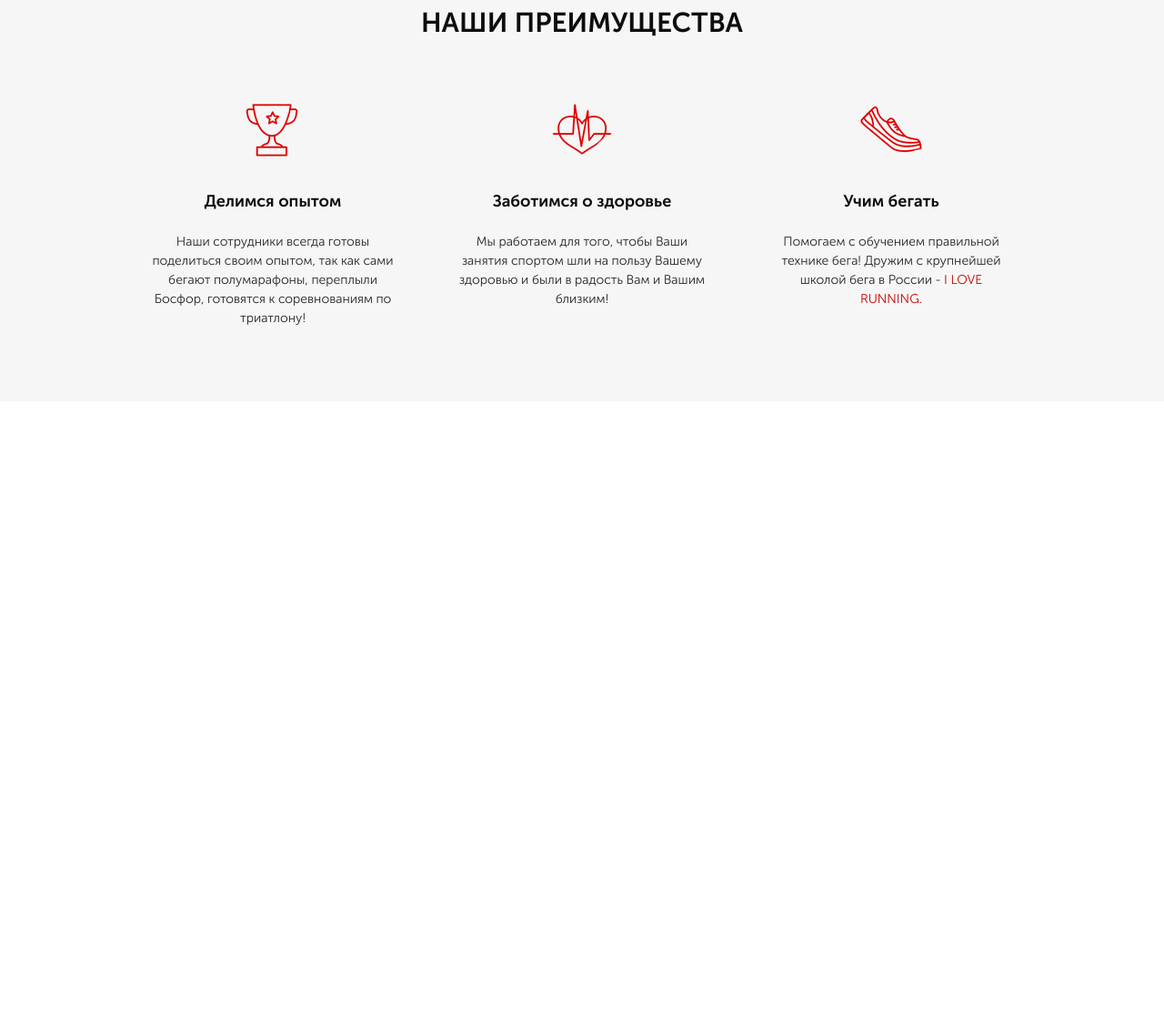
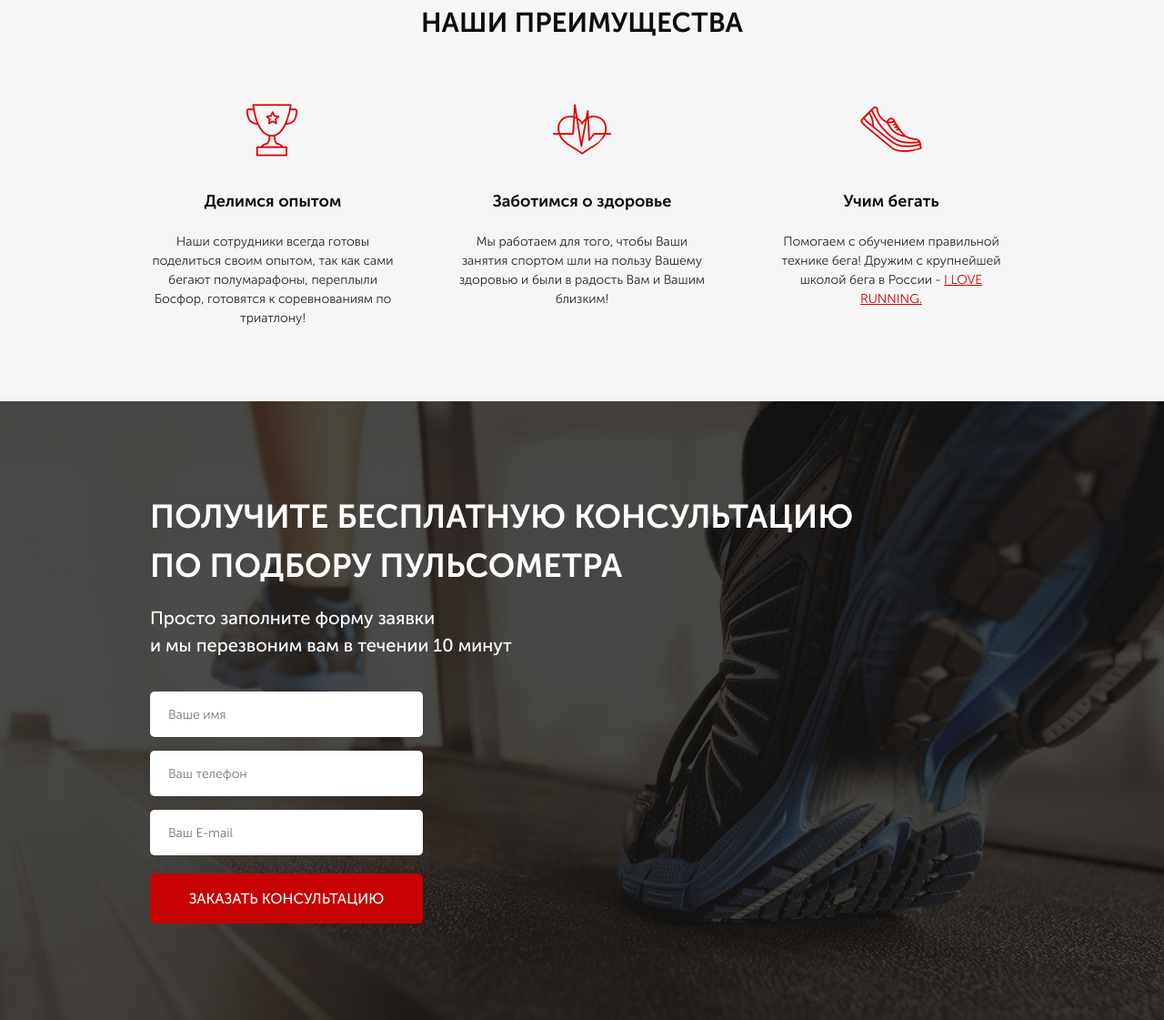
Before and after one commit to Nosberg/Project_4-without-bootstrap, a website: page src/index.html in a window 1280 px wide. Shown: the part 762-1883 px from the top of the page at 91% size. Before the commit the page ends 1203 px from the top, so only its background shows below. Drawn offline with Linux system fonts and the light colour scheme.

Commit message:
add consultation

```diff
--- a/src/index.html
+++ b/src/index.html
@@ -70,5 +70,25 @@
             </div>
         </div>
     </div>
+
+    <div class="consultation">
+        <div class="container">
+            <h2 class="title title_left">
+                Получите бесплатную консультацию <br>
+                по подбору пульсометра
+            </h2>
+            <div class="consultation__descr">
+                Просто заполните форму заявки<br>
+                 и мы перезвоним вам в течении 10 минут
+            </div>
+            <form class="feed-form" action="#">
+                <input name="name" required placeholder="Ваше имя" type="text">
+                <input name="phone" required placeholder="Ваш телефон" type="number">
+                <input name="email" required placeholder="Ваш E-mail" type="email">
+
+                <button class="button button_submit">заказать кОНСУЛЬТАЦИЮ</button>
+            </form>
+        </div>
+    </div>
 </body>
 </html>
--- a/src/sass/blocks/_benefits.sass
+++ b/src/sass/blocks/_benefits.sass
@@ -23,7 +23,7 @@
             width: 270px
             a
                 color: $red
-                text-decoration: none
+                text-decoration: underline
     &__subheader
         font-weight: 700
         font-size: 18px
--- a/src/sass/blocks/_buttons.sass
+++ b/src/sass/blocks/_buttons.sass
@@ -14,3 +14,8 @@
         height: 50px
         font-size: 16px
         margin-top: 65px
+    &_submit
+        width: 100%
+        height: 55px
+        border-radius: 5px
+        font-size: 16px
--- /dev/null
+++ b/src/sass/blocks/_consultation.sass
@@ -0,0 +1,38 @@
+.consultation
+    min-height: 680px
+    padding: 100px 0 92px 0
+    background: url(../img/bg_shoes.jpg) center (center/cover) no-repeat
+    &__descr
+        font-weight: 500
+        font-size: 20px
+        color: #FFFFFF
+        margin-top: 15px
+
+@media (max-width: 950px )
+    .feed-form
+        margin: 0 auto
+    .consultation
+        .title
+            &_left
+                text-align: center
+        &__descr
+            text-align: center
+
+@media (max-width: 780px )
+   .consultation
+        .title
+            font-size: 30px
+        &__descr
+             font-size: 17px
+
+@media ( max-width:670px )
+   .consultation
+        .title
+            font-size: 25px
+        &__descr
+             font-size: 15px
+
+@media ( max-width:370px )
+   .consultation
+        .title
+            font-size: 20px
--- /dev/null
+++ b/src/sass/blocks/_forms.sass
@@ -0,0 +1,17 @@
+.feed-form
+    margin-top: 36px
+    display: flex
+    flex-direction: column
+    width: 300px
+    input
+        height: 50px
+        border-radius: 5px
+        background-color: #fff
+        border: none
+        margin-bottom: 15px
+        padding: 0 20px
+        font-size: 14px
+        font-weight: 300
+        color: #4b4b4b
+        &:nth-child(3)
+            margin-bottom: 20px
--- a/src/sass/blocks/_promo.sass
+++ b/src/sass/blocks/_promo.sass
@@ -1,7 +1,7 @@
 .promo
     min-height: 650px
     padding: 21px 0 93px 0
-    background: url(../../img/bg.jpg) center (center/cover) no-repeat
+    background: url(../img/bg.jpg) center (center/cover) no-repeat
     &__wrapper
         display: flex
         flex-direction: column
--- /dev/null
+++ b/src/sass/blocks/_titles.sass
@@ -0,0 +1,11 @@
+.title
+    color: #0d0d0d
+    font-weight: 700
+    font-size: 30px
+    text-align: center
+    text-transform: uppercase
+    color: #FFFFFF
+    &_left
+        color: #fff
+        font-size: 36px
+        text-align: left
--- a/src/sass/style.sass
+++ b/src/sass/style.sass
@@ -12,3 +12,6 @@
 @import "blocks/_header.sass"
 @import "blocks/_buttons.sass"
 @import "blocks/_benefits.sass"
+@import "blocks/_consultation.sass"
+@import "blocks/_titles.sass"
+@import "blocks/_forms.sass"
```
Also changed, not shown: src/css/style.min.css.
